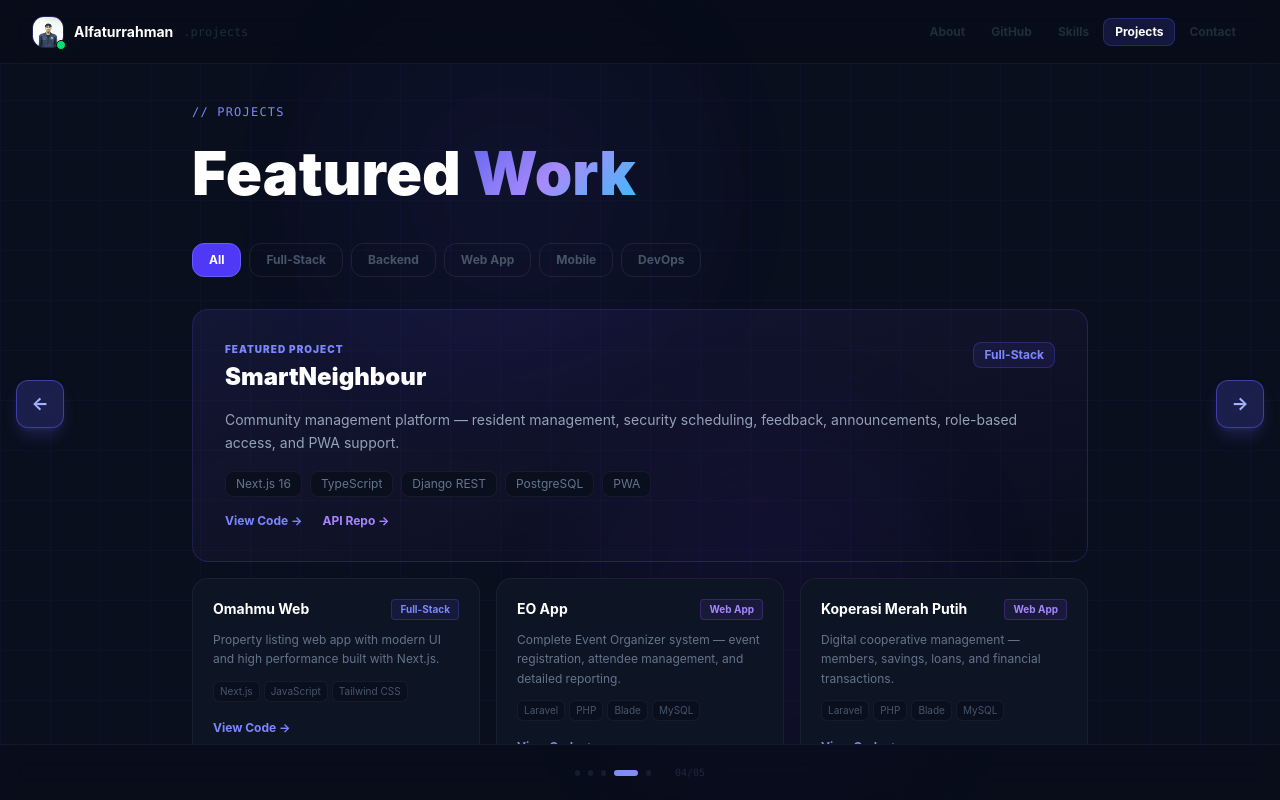
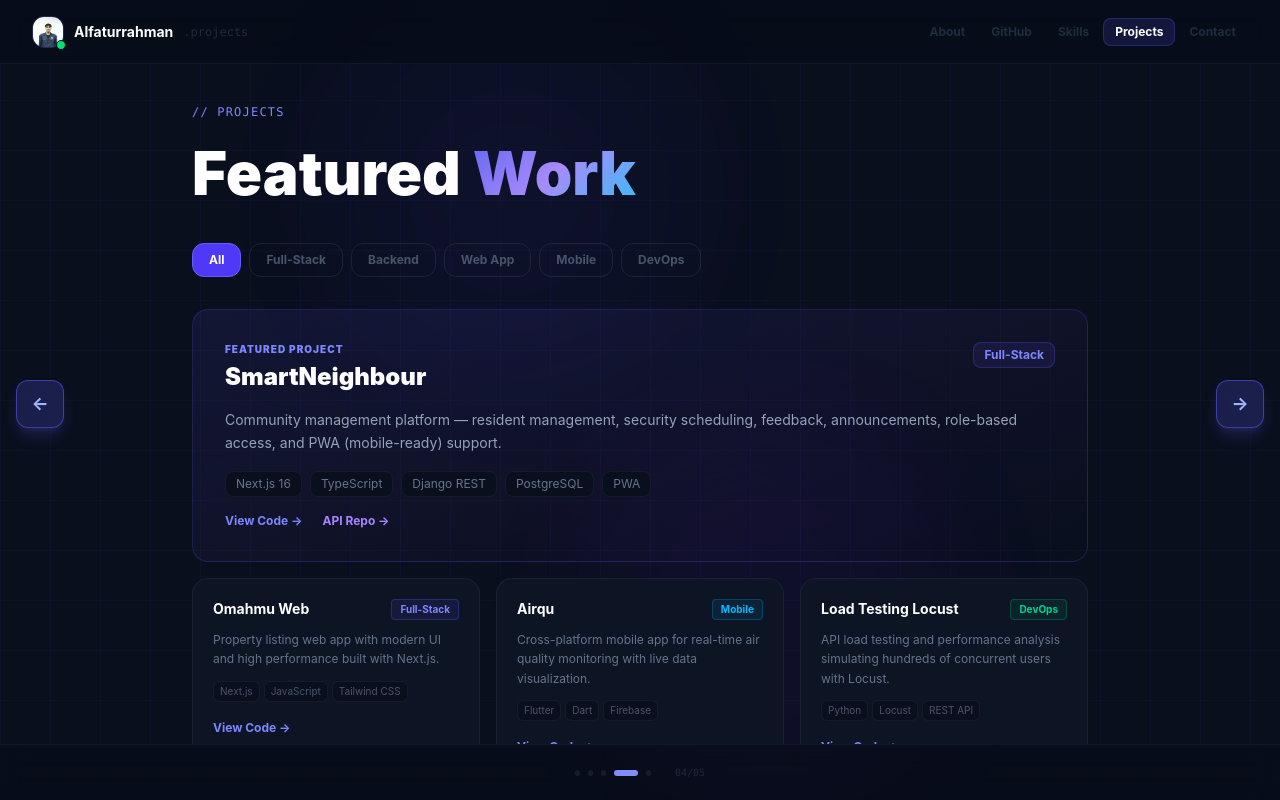
Before and after one commit to Alfaturrahman/profile_website, a Next.js app: page / in a window 1280 px wide. Both pictures are taken after a click on the button "Projects". Built offline with nearby package versions, Linux system fonts and the light colour scheme.

Commit message:
fix: reorder projects - SmartNeighbour featured, then Omahmu/Airqu/Locust grid

```diff
--- a/app/components/ProjectsSection.js
+++ b/app/components/ProjectsSection.js
@@ -3,24 +3,39 @@ import { useState } from "react";
 import { motion, AnimatePresence } from "framer-motion";
 
 const projects = [
-  // ── Featured (shown first) ──────────────────────────────────────
+  // ── Featured card (shown first, full-width) ──────────────────
   {
     name: "SmartNeighbour",
     url: "https://github.com/Alfaturrahman/SmartNeighbourhood-Web",
     apiUrl: "https://github.com/Alfaturrahman/SmartNeighbour-API",
-    description: "Community management platform — resident management, security scheduling, feedback, announcements, role-based access, and PWA support.",
+    description: "Community management platform — resident management, security scheduling, feedback, announcements, role-based access, and PWA (mobile-ready) support.",
     badges: ["Next.js 16", "TypeScript", "Django REST", "PostgreSQL", "PWA"],
     category: "Full-Stack",
     featured: true,
   },
+  // ── Initial grid (3 cards, diverse stack) ────────────────────
   {
     name: "Omahmu Web",
     url: "https://github.com/Alfaturrahman/Omahmu-web-next",
     description: "Property listing web app with modern UI and high performance built with Next.js.",
     badges: ["Next.js", "JavaScript", "Tailwind CSS"],
     category: "Full-Stack",
-    featured: true,
   },
+  {
+    name: "Airqu",
+    url: "https://github.com/Alfaturrahman/Airqu",
+    description: "Cross-platform mobile app for real-time air quality monitoring with live data visualization.",
+    badges: ["Flutter", "Dart", "Firebase"],
+    category: "Mobile",
+  },
+  {
+    name: "Load Testing Locust",
+    url: "https://github.com/Alfaturrahman/Load-Testing-Locust",
+    description: "API load testing and performance analysis simulating hundreds of concurrent users with Locust.",
+    badges: ["Python", "Locust", "REST API"],
+    category: "DevOps",
+  },
+  // ── More projects (behind Show More) ──────────────────────────
   {
     name: "EO App",
     url: "https://github.com/Alfaturrahman/EO-App",
@@ -28,7 +43,6 @@ const projects = [
     badges: ["Laravel", "PHP", "Blade", "MySQL"],
     category: "Web App",
   },
-  // ── More projects (behind Show More) ──────────────────────────
   {
     name: "Koperasi Merah Putih",
     url: "https://github.com/Alfaturrahman/Koperasi-Merah-Putih",
@@ -100,25 +114,11 @@ const projects = [
     category: "Backend",
   },
   {
-    name: "Airqu",
-    url: "https://github.com/Alfaturrahman/Airqu",
-    description: "Cross-platform mobile app for real-time air quality monitoring with live data visualization.",
-    badges: ["Flutter", "Dart", "Firebase"],
-    category: "Mobile",
-  },
-  {
     name: "nGo-ding",
     url: "https://github.com/Alfaturrahman/nGo-ding",
     description: "Flutter mobile application — functional mobile app built with Dart and Flutter framework.",
     badges: ["Flutter", "Dart"],
     category: "Mobile",
-  },
-  {
-    name: "Load Testing Locust",
-    url: "https://github.com/Alfaturrahman/Load-Testing-Locust",
-    description: "API load testing and performance analysis simulating hundreds of concurrent users with Locust.",
-    badges: ["Python", "Locust", "REST API"],
-    category: "DevOps",
   },
 ];
 
```
